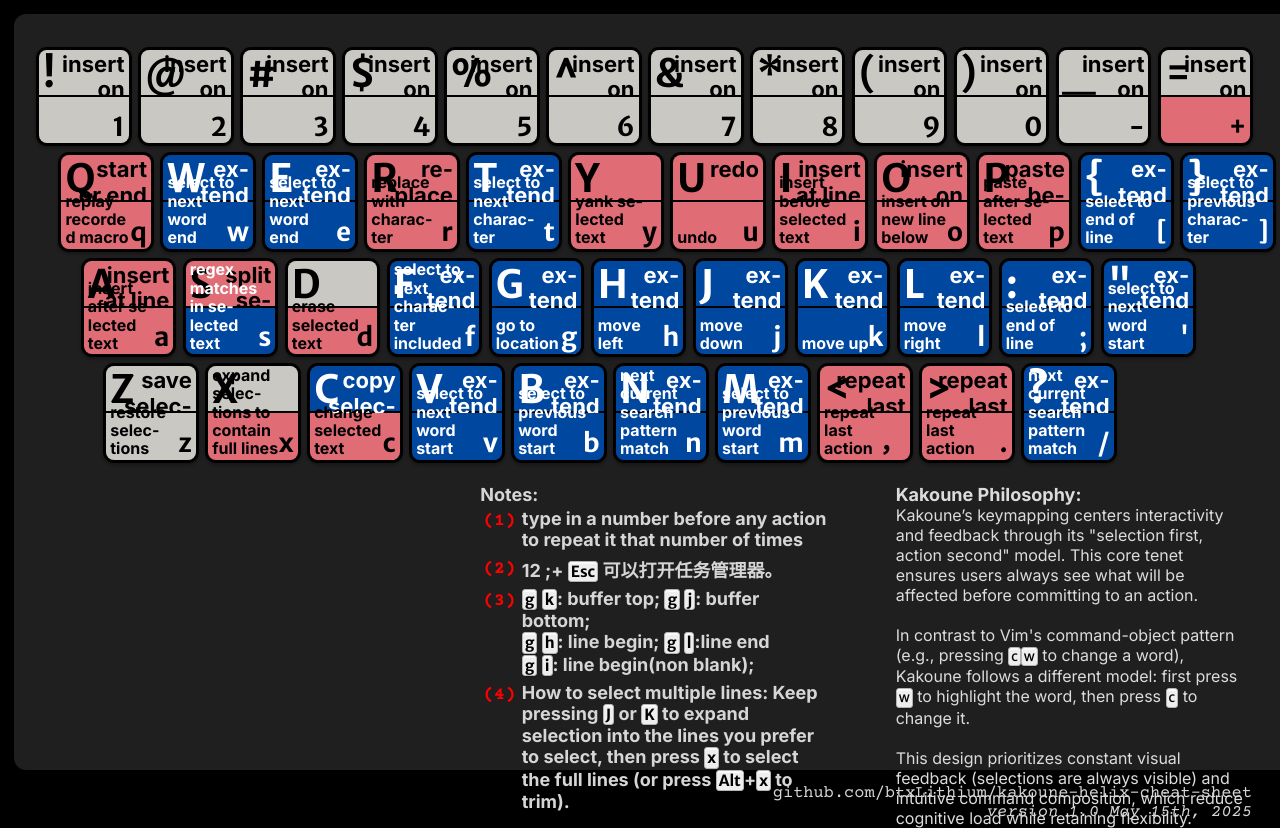
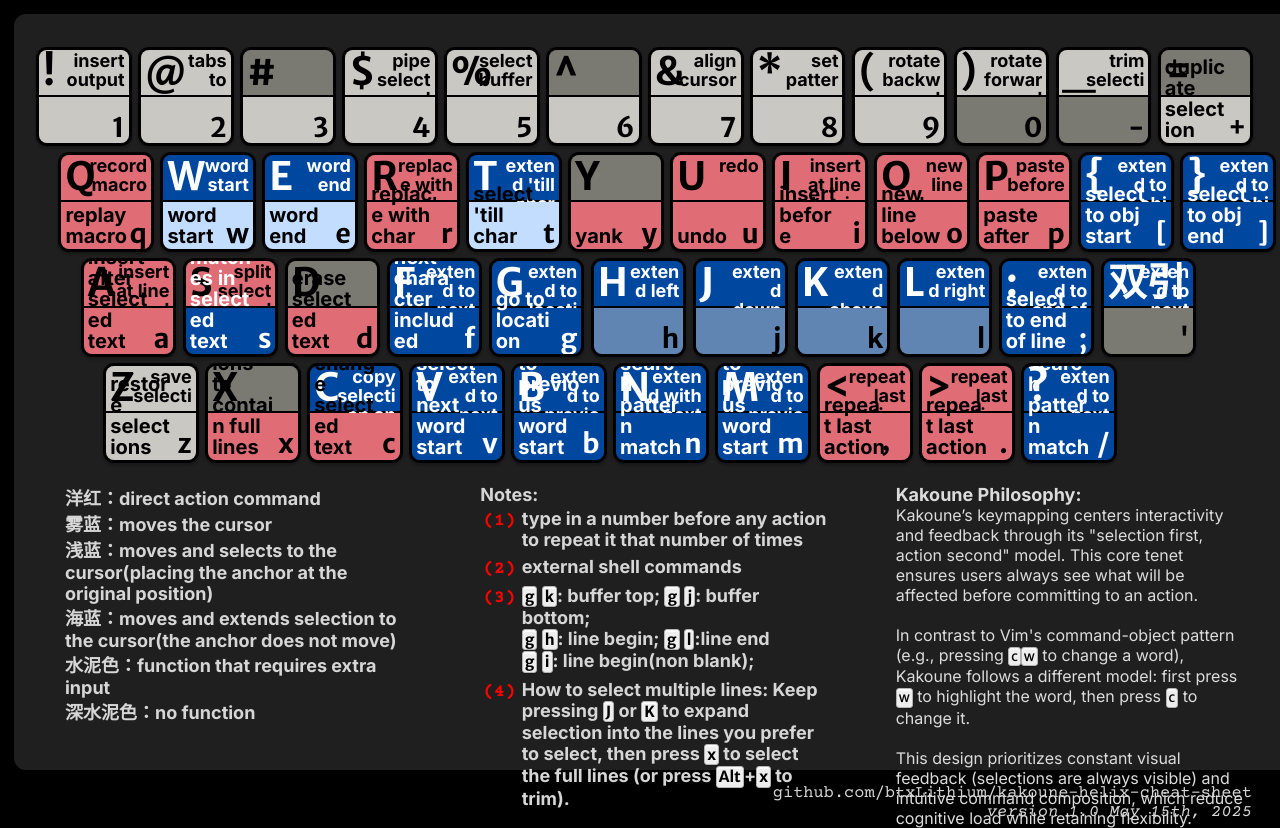
Before and after one commit to btxLithium/kakoune-helix-cheat-sheet, a plain HTML site: page index.html in a window 1280 px wide. Shown: the top 828 px of the page. Drawn offline with nearby package versions, Linux system fonts and the light colour scheme.

Commit message:
update bgcolors and notes

```diff
--- a/index.html
+++ b/index.html
@@ -13,7 +13,13 @@
         <div id="keyboard-container">
         </div>
         <div class="explanation-container">
-            <div class="column"></div>
+            <div class="column">
+                洋红：direct action command<br>
+                雾蓝：moves the cursor<br>
+                浅蓝：moves and selects to the cursor(placing the anchor at the original position)<br>
+                海蓝：moves and extends selection to the cursor(the anchor does not move)<br>
+                水泥色：function that requires extra input<br>
+                深水泥色：no function<br></div>
             <div class="column">
                 Notes: <br>
                 <table>
@@ -24,7 +30,7 @@
                     </tr>
                     <tr>
                         <td><span class="list-number"> (2)</span></td>
-                        <td>12 ;+ <kbd>Esc</kbd> 可以打开任务管理器。</td>
+                        <td>external shell commands</td>
                     </tr>
 
                     <tr>
@@ -60,7 +66,8 @@
             </div>
         </div>
     </div>
-    <div style=" margin-left: auto; margin-right: 2.2vw; font-family: Courier Prime, monospace; text-align: right; font-weight: 100; font-size: 17px;">
+    <div
+         style=" margin-left: auto; margin-right: 2.2vw; font-family: Courier Prime, monospace; text-align: right; font-weight: 100; font-size: 17px;">
         github.com/btxLithium/kakoune-helix-cheat-sheet <br><span style="font-style: italic;">version 1.0 May 15th,
             2025</span></div>
 </body>
--- a/keys.csv
+++ b/keys.csv
@@ -1,50 +1,46 @@
-key,upper color,shift action,lowercase key,lower color,action
-!, #C9C8C3,insert on new line below,1,#C9C8C3,,
-@, #C9C8C3,insert on new line above,2,#C9C8C3,,
-#, #C9C8C3,insert on new line above,3,#C9C8C3,,
-$, #C9C8C3,insert on new line below,4,#C9C8C3,,
-%, #C9C8C3,insert on new line below,5,#C9C8C3,,
-^, #C9C8C3,insert on new line below,6,#C9C8C3,,
-&, #C9C8C3,insert on new line below,7,#C9C8C3,,
-*, #C9C8C3,insert on new line below,8,#C9C8C3,,
-(, #C9C8C3,insert on new line below,9,#C9C8C3,,
-), #C9C8C3,insert on new line below,0,#C9C8C3,,
-_, #C9C8C3,insert on new line below,-,#C9C8C3,,
-=, #C9C8C3,insert on new line below,+,#E06C76,,
-
-
-Q,#E06C76,start or end macro recording,q, #e06c76,replay recorded macro
-W,#0047A0,extend to next word end,w,#0047A0,select to next word end
-E,#0047A0,extend to next word end,e,#0047A0,select to next word end
-R,#E06C76,replace selected text with paired yanked text,r,#E06C76,replace with character
-T,#0047A0,extend to next character,t,#0047A0,select to next character
-Y,#E06C76,,y,#E06C76,yank selected text
-U,#E06C76,redo,u,#E06C76,undo
-I,#E06C76,insert at line begin,i,#E06C76,insert before selected text
-O,#E06C76,insert on new line above,o,#E06C76,insert on new line below
-P,#E06C76,paste before selected text,p,#E06C76,paste after selected text
-{,#0047A0,extend to end of line,[,#0047A0,select to end of line
-},#0047A0,extend to previous character,],#0047A0,select to previous character
-
-A,#E06C76,insert at line end,a,#E06C76,insert after selected text
-S,#E06C76,split selected text on regex matches,s,#0047A0,select regex matches in selected text
-D,#C9C8C3,,d,#E06C76,erase selected text
-F,#0047A0,extend to next character included,f,#0047A0,select to next character included
-G,#0047A0,extend to location,g,#0047A0,go to location
-H,#0047A0,extend left,h,#0047A0,move left
-J,#0047A0,extend down,j,#0047A0,move down
-K,#0047A0,extend up,k,#0047A0,move up
-L,#0047A0,extend right,l,#0047A0,move right
-:,#0047A0,extend to end of line,;,#0047A0,select to end of line
-",#0047A0,extend to next word start,',#0047A0,select to next word start
-
-Z,#C9C8C3,save selections,z,#C9C8C3,restore selections
-X,#C9C8C3,,x,#E06C76,expand selections to contain full lines
-C,#0047A0,copy selection on next lines,c,#E06C76,change selected text
-V,#0047A0,extend to next word start,v,#0047A0,select to next word start
-B,#0047A0,extend to previous word start,b,#0047A0,select to previous word start
-N,#0047A0,extend with next current search pattern match,n,#0047A0,select next current search pattern match
-M,#0047A0,extend to previous word start,m,#0047A0,select to previous word start
-<,#E06C76,repeat last action,，,#E06C76,repeat last action
->,#E06C76,repeat last action,.,#E06C76,repeat last action
-?,#0047A0,extend to next current search pattern match,/,#0047A0,select next current search pattern match
+key,upper color,shift action,lowercase key,lower color,action,
+!, #C9C8C3,insert output,1,#C9C8C3,,
+@, #C9C8C3,tabs to spaces,2,#C9C8C3,,
+#, #7a7972, ,3,#C9C8C3,,,,,,,,
+$, #C9C8C3,pipe selected,4,#C9C8C3,,
+%, #C9C8C3,select buffer,5,#C9C8C3,,
+^,#7a7972,,6,#C9C8C3,,
+&, #C9C8C3,align cursors,7,#C9C8C3,,
+*, #C9C8C3,set pattern ,8,#C9C8C3,,
+(, #C9C8C3,rotate backward,9,#C9C8C3,,
+), #C9C8C3,rotate forward,0,#7a7972,,
+_, #C9C8C3,trim selection,-,#7a7972,,
+=, #7a7972,,+, #C9C8C3,duplicate selection,
+Q,#E06C76, record macro,q,#E06C76,replay macro,
+W,#0047A0,word start,w,#c2ddff,word start,
+E,#0047A0,word end,e,#c2ddff,word end,
+R,#E06C76,replace with yanked,r,#E06C76,replace with char,
+T,#0047A0,extend 'till char,t,#c2ddff,select 'till char,
+Y,#7a7972,,y,#E06C76,yank,
+U,#E06C76,redo,u,#E06C76,undo,
+I,#E06C76,insert at line begin,i,#E06C76,insert before,
+O,#E06C76,new line above,o,#E06C76,new line below,
+P,#E06C76,paste before,p,#E06C76,paste after,
+{,#0047A0,extend to obj start,[,#0047A0,select to obj start,
+},#0047A0,extend to obj end,],#0047A0,select to obj end,
+A,#E06C76,insert at line end,a,#E06C76,insert after selected text,
+S,#E06C76,split selected text on regex matches,s,#0047A0,select regex matches in selected text,
+D,#7a7972,,d,#E06C76,erase selected text,
+F,#0047A0,extend to next character included,f,#0047A0,select to next character included ,
+G,#0047A0,extend to location,g,#0047A0,go to location ,
+H,#0047A0,extend left,h,#6085b3,,
+J,#0047A0,extend down,j,#6085b3,,
+K,#0047A0,extend above,k,#6085b3,,
+L,#0047A0,extend right,l,#6085b3,,
+:,#0047A0,extend to end of line,;,#0047A0,select to end of line,
+双引,#0047A0,extend to next word start,',#7a7972, ,
+Z,#C9C8C3,save selections,z,#C9C8C3,restore selections,
+X,#7a7972,,x,#E06C76,expand selections to contain full lines,
+C,#0047A0,copy selection on next lines,c,#E06C76,change selected text,
+V,#0047A0,extend to next word start,v,#0047A0,select to next word start ,
+B,#0047A0,extend to previous word start,b,#0047A0,select to previous word start,
+N,#0047A0,extend with next current search pattern match,n,#0047A0,select next current search pattern match,
+M,#0047A0,extend to previous word start,m,#0047A0,select to previous word start,
+<,#E06C76,repeat last action,，,#E06C76,repeat last action,
+>,#E06C76,repeat last action,.,#E06C76,repeat last action,
+?,#0047A0,extend to next current search pattern match,/,#0047A0,select next current search pattern match,
--- a/styles.css
+++ b/styles.css
@@ -76,13 +76,13 @@ body {
 .key-half span {
     /* Common style for all text inside key halves */
     position: absolute;
-    line-height: 1.15;
+    line-height: 1.05;
     word-break: break-word;
     /* More aggressive word breaking */
     overflow-wrap: break-word;
     /* Standard property */
-    hyphens: auto;
-    /* Allow hyphenation if supported */
+    hyphens: none;
+    /* Disable hyphenation explicitly */
 }
 
 .main-char-upper {
@@ -98,9 +98,9 @@ body {
     /* shift action */
     top: 2px;
     right: 4px;
-    font-size: 22px;
+    font-size: 18px;
     text-align: right;
-    max-width: calc(100% - 20px);
+    max-width: calc(100% - 30px);
     /* Max width considering padding and main char space */
 }
 
@@ -108,9 +108,9 @@ body {
     /* action */
     bottom: 2px;
     left: 4px;
-    font-size: 16px;
+    font-size: 20px;
     text-align: left;
-    max-width: calc(100% - 20px);
+    max-width: calc(100% - 27px);
     /* Max width considering padding and main char space */
 }
 
@@ -118,7 +118,8 @@ body {
     font-family: "Merriweather Sans", sans-serif;
     bottom: 2px;
     right: 4px;
-    font-size: 26px;
+    font-size: 27px;
+    font-weight: bold;
 }
 
 /* Text color modifier for dark backgrounds */
```
Also changed, not shown: 1 other file.
